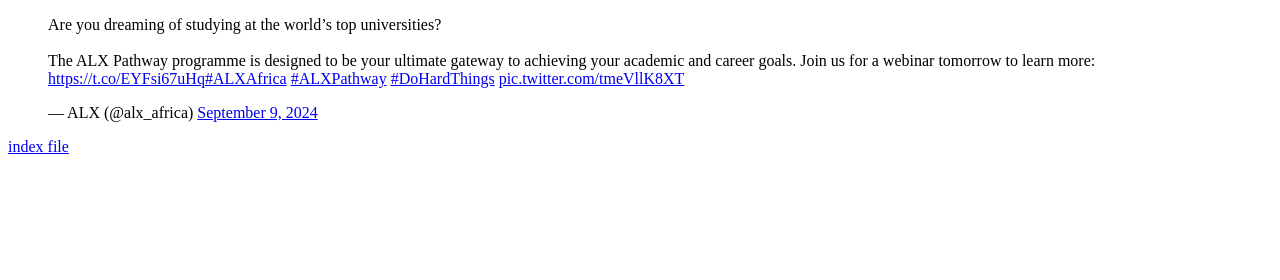
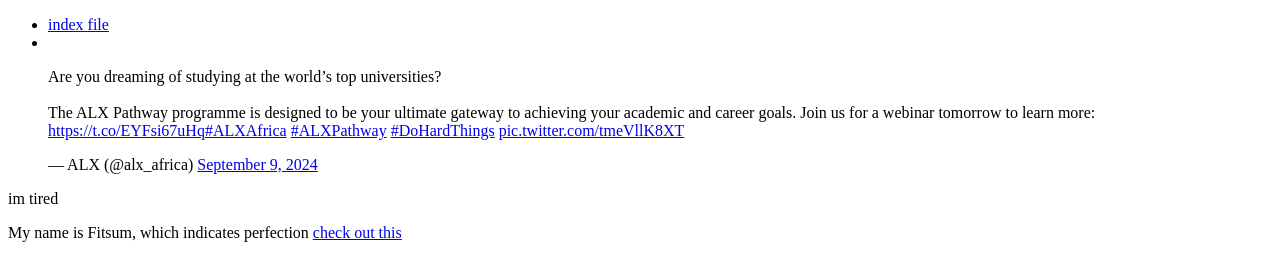
Before and after one commit to ellibertador00/My_First_Portfolio, a plain HTML site: page html_basic/tweets.html in a window 1280 px wide. Drawn offline with Linux system fonts and the light colour scheme.

Commit message:
ugggggggggghhh

```diff
--- a/html_basic/tweets.html
+++ b/html_basic/tweets.html
@@ -6,9 +6,26 @@
   <title>First html project from alx</title>
 </head>
 <body>
+  <header>
+    <ul>
+      <li><a href="./index.html" target="_blank">index file</a></li>
+      <li><a href="./base_index.html" target="_blank"></a></li>
 
-  <blockquote class="twitter-tweet"><p lang="en" dir="ltr">Are you dreaming of studying at the world’s top universities?<br><br>The ALX Pathway programme is designed to be your ultimate gateway to achieving your academic and career goals. Join us for a webinar tomorrow to learn more: <a href="https://t.co/EYFsi67uHq">https://t.co/EYFsi67uHq</a><a href="https://twitter.com/hashtag/ALXAfrica?src=hash&amp;ref_src=twsrc%5Etfw">#ALXAfrica</a> <a href="https://twitter.com/hashtag/ALXPathway?src=hash&amp;ref_src=twsrc%5Etfw">#ALXPathway</a> <a href="https://twitter.com/hashtag/DoHardThings?src=hash&amp;ref_src=twsrc%5Etfw">#DoHardThings</a> <a href="https://t.co/tmeVllK8XT">pic.twitter.com/tmeVllK8XT</a></p>&mdash; ALX (@alx_africa) <a href="https://twitter.com/alx_africa/status/1833128709311603140?ref_src=twsrc%5Etfw">September 9, 2024</a></blockquote> <script async src="https://platform.twitter.com/widgets.js" charset="utf-8"></script>
- <a href="./index.html" target="_blank">index file</a>
+    </ul>
+  </header>
+  <main>
+    <article>
+<blockquote class="twitter-tweet"><p lang="en" dir="ltr">Are you dreaming of studying at the world’s top universities?<br><br>The ALX Pathway programme is designed to be your ultimate gateway to achieving your academic and career goals. Join us for a webinar tomorrow to learn more: <a href="https://t.co/EYFsi67uHq">https://t.co/EYFsi67uHq</a><a href="https://twitter.com/hashtag/ALXAfrica?src=hash&amp;ref_src=twsrc%5Etfw">#ALXAfrica</a> <a href="https://twitter.com/hashtag/ALXPathway?src=hash&amp;ref_src=twsrc%5Etfw">#ALXPathway</a> <a href="https://twitter.com/hashtag/DoHardThings?src=hash&amp;ref_src=twsrc%5Etfw">#DoHardThings</a> <a href="https://t.co/tmeVllK8XT">pic.twitter.com/tmeVllK8XT</a></p>&mdash; ALX (@alx_africa) <a href="https://twitter.com/alx_africa/status/1833128709311603140?ref_src=twsrc%5Etfw">September 9, 2024</a></blockquote> <script async src="https://platform.twitter.com/widgets.js" charset="utf-8"></script>
+ </article>
+ <aside>im tired</aside>
+</main>
+
+<footer>
+  <P>
+    My name is Fitsum, which indicates perfection
+    <a href="https://www.merriam-webster.com/dictionary/perfection" target="_blank">check out this </a>
+  </P>
+ </footer>
  </body>
 
 </html>
```
Also changed, not shown: html_basic/index.html (+18 -0 lines).
